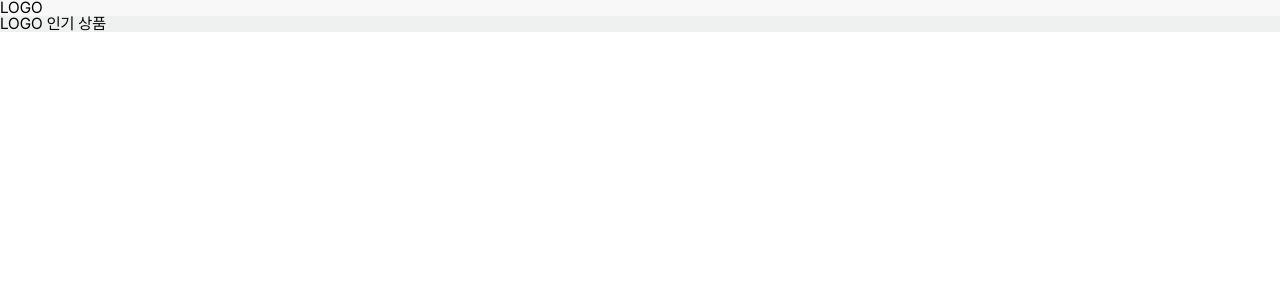
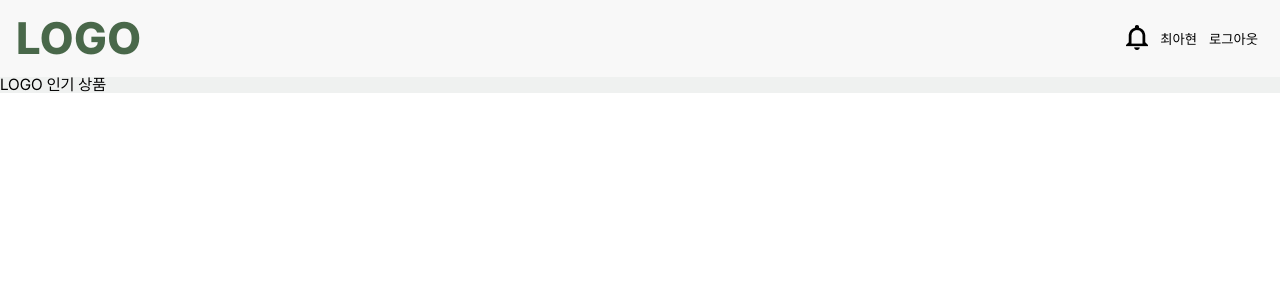
Before and after one commit to 2026-Likelion-Kongju-Frontend/ahyeon-frontend, a React (Vite) app in the folder CH2/: page / in a window 1280 px wide. Shown: the top 300 px of the page. Built offline with nearby package versions, Linux system fonts and the light colour scheme.

Commit message:
style: Header 및 ProductList 컴포넌트 스타일 수정 및 props 추가

```diff
--- a/CH2/src/App.jsx
+++ b/CH2/src/App.jsx
@@ -5,8 +5,8 @@ import ProductList from "./components/ProductList.jsx";
 function App () {
   return (
     <div>
-      <Header></Header>
-      <ProductList></ProductList>
+      <Header name={"최아현"}/>
+      <ProductList/>
     </div>
   )
 }
--- a/CH2/src/components/Header.css
+++ b/CH2/src/components/Header.css
@@ -1,3 +1,23 @@
-.Header {
-    background-color: #f8f8f8;
+.header {
+    background-color: #F8F8F8;
+    display: flex;
+    justify-content: space-between;
+    padding: 16px;
 }
+
+h1 {
+    color: #49684A;
+    font-size: 45px;
+    font-weight: 800;
+}
+
+.menu {
+    display: flex;
+    align-items: center;
+}
+
+button {
+    border: none;
+    background-color: transparent;
+    justify-content: space-around;
+}
--- a/CH2/src/components/Header.jsx
+++ b/CH2/src/components/Header.jsx
@@ -1,8 +1,19 @@
 import './Header.css'
+import Alarm from '../assets/alarm.png'
 
-function Header() {
+function Header({name}) {
   return (
-    <div className="Header">LOGO</div>
+    <div className="header">
+      <h1>LOGO</h1>
+      <div className="menu">
+        <button>
+          <img src={Alarm} alt="종" />
+        </button>
+        <button>{name}</button>
+        <button>로그아웃</button>
+      </div>
+    </div>
+
   )
 }
 
--- a/CH2/src/components/ProductCard.jsx
+++ b/CH2/src/components/ProductCard.jsx
@@ -2,7 +2,7 @@ import './ProductCard.css';
 
 function ProductCard () {
   return (
-    <div className="ProductCard"></div>
+    <div></div>
   )
 }
 
--- a/CH2/src/components/ProductList.css
+++ b/CH2/src/components/ProductList.css
@@ -1,3 +1,3 @@
-.ProductList {
+.productList {
     background-color: #EFF1F0;
 }
--- a/CH2/src/components/ProductList.jsx
+++ b/CH2/src/components/ProductList.jsx
@@ -4,7 +4,7 @@ import ProductCard from "./ProductCard.jsx";
 
 function ProductList() {
   return (
-    <div className="ProductList">
+    <div className="productList">
       LOGO 인기 상품
       <ProductCard></ProductCard>
     </div>
```
